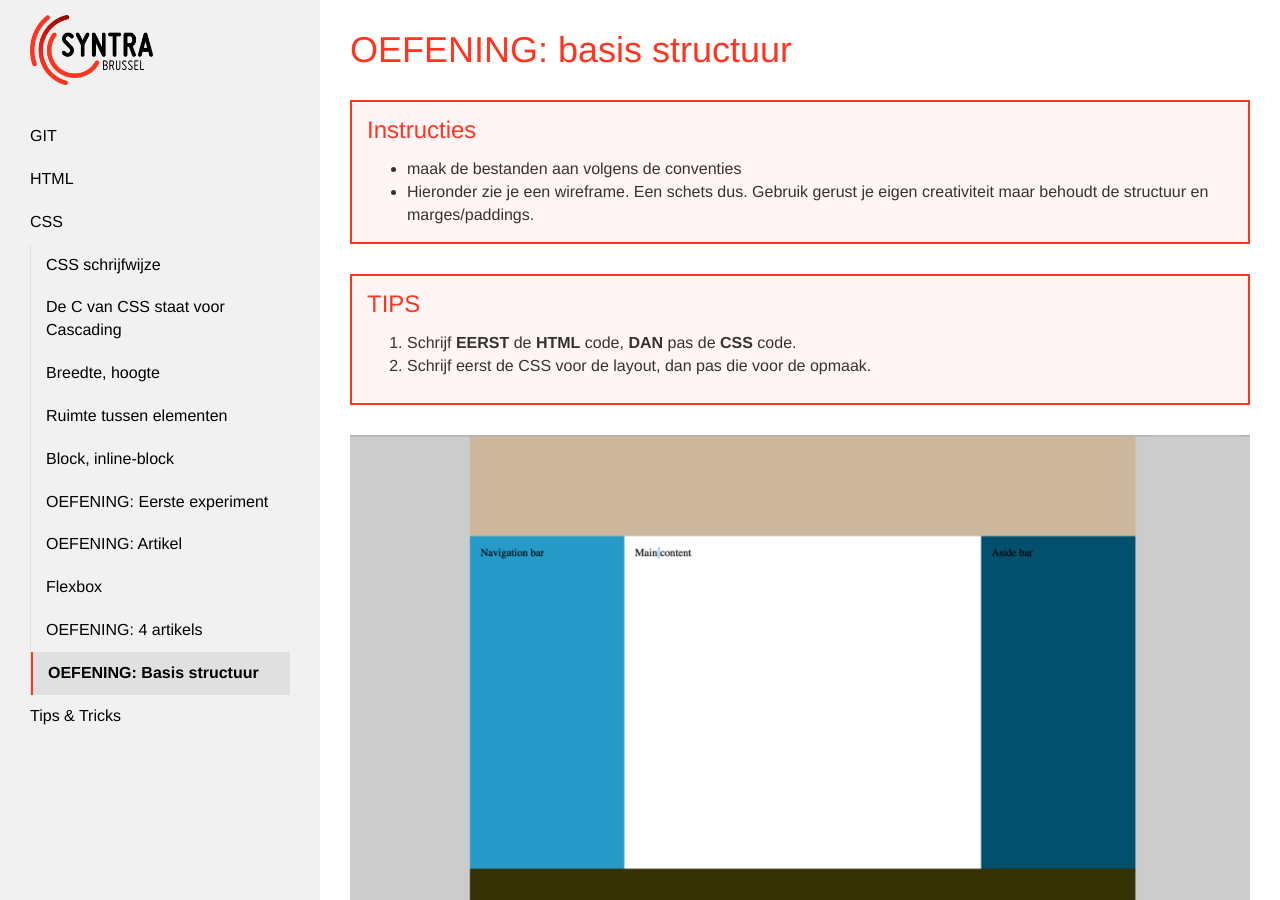
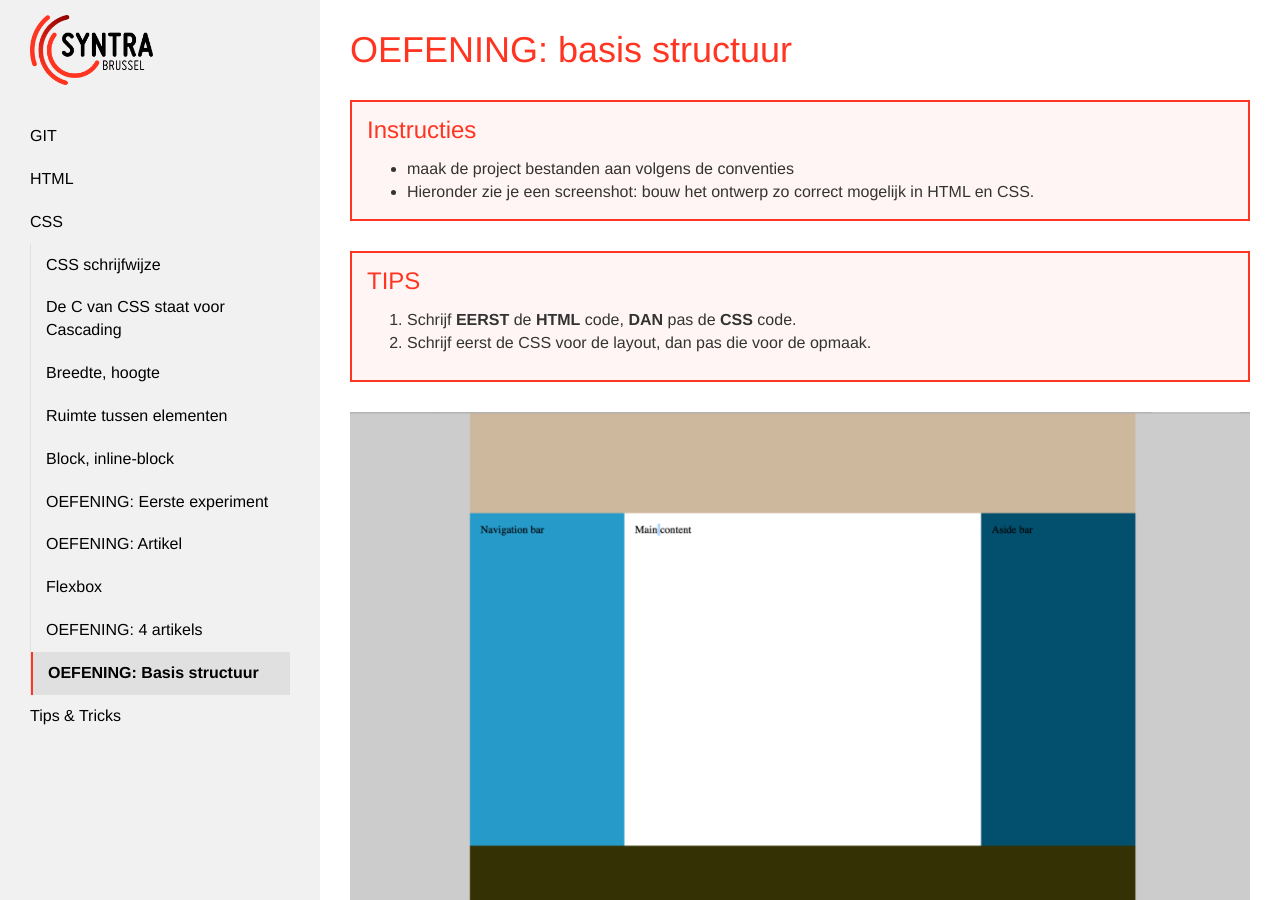
Before and after one commit to Syntra-Brussel/webdesign, a Jekyll site: the page built from css/oefening_basis_structuur.md, in a window 1280 px wide and 900 px high. Built offline with Jekyll 4.4.1, drawn with Linux system fonts in a browser that asks for light colours; nearby versions of some CDN libraries; a script that is not in the unit is left out.

Commit message:
flex oefeningen

```diff
--- a/css/oefening_basis_structuur.md
+++ b/css/oefening_basis_structuur.md
@@ -10,8 +10,8 @@ links:
 <div class="highlight">
     <h3>Instructies</h3>
     <ul>
-        <li>maak de bestanden aan volgens de conventies</li>
-        <li>Hieronder zie je een wireframe. Een schets dus. Gebruik gerust je eigen creativiteit maar behoudt de structuur en marges/paddings.</li>
+        <li>maak de project bestanden aan volgens de conventies</li>
+        <li>Hieronder zie je een screenshot: bouw het ontwerp zo correct mogelijk in HTML en CSS.</li>
     </ul>
 </div>
 
```
Also changed, not shown: css/oefening_4_artikels.md (+1 -1 lines).
